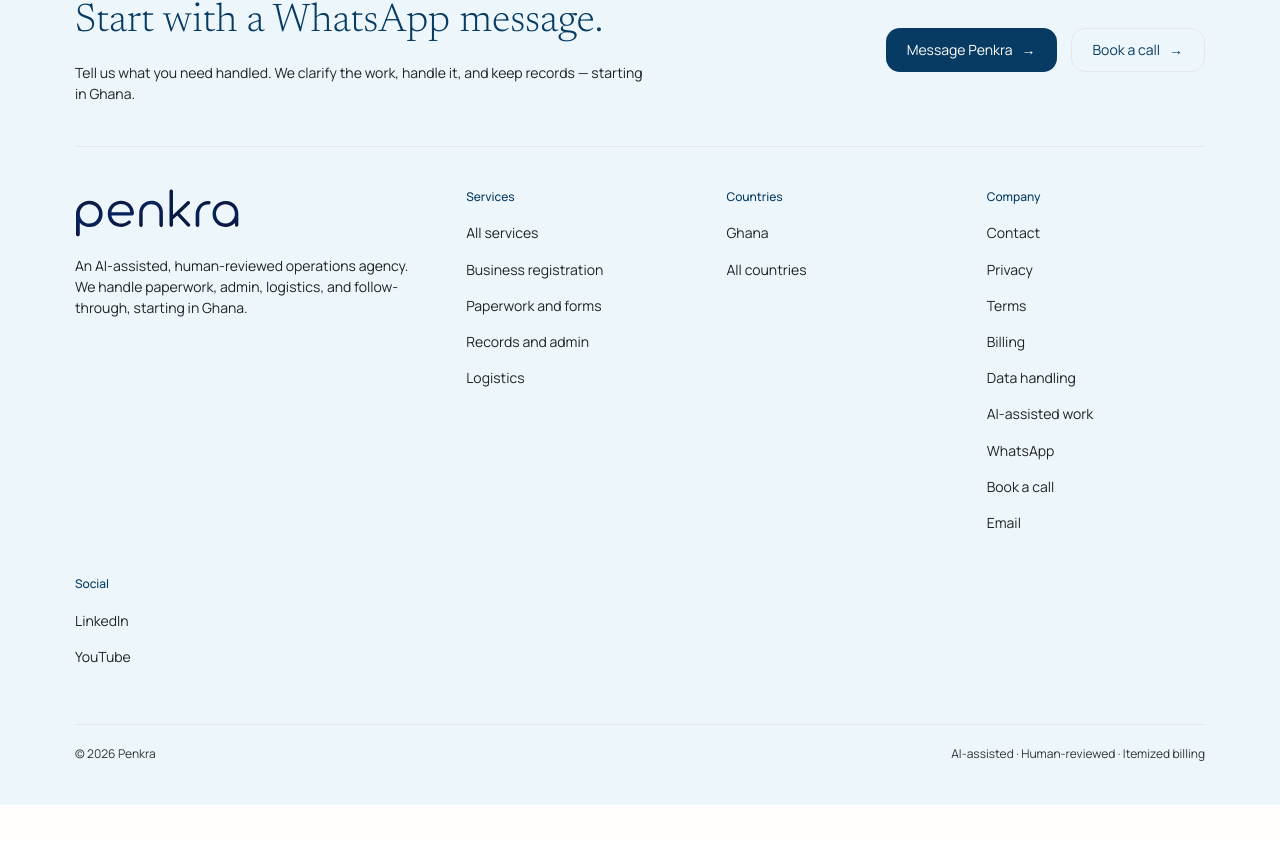
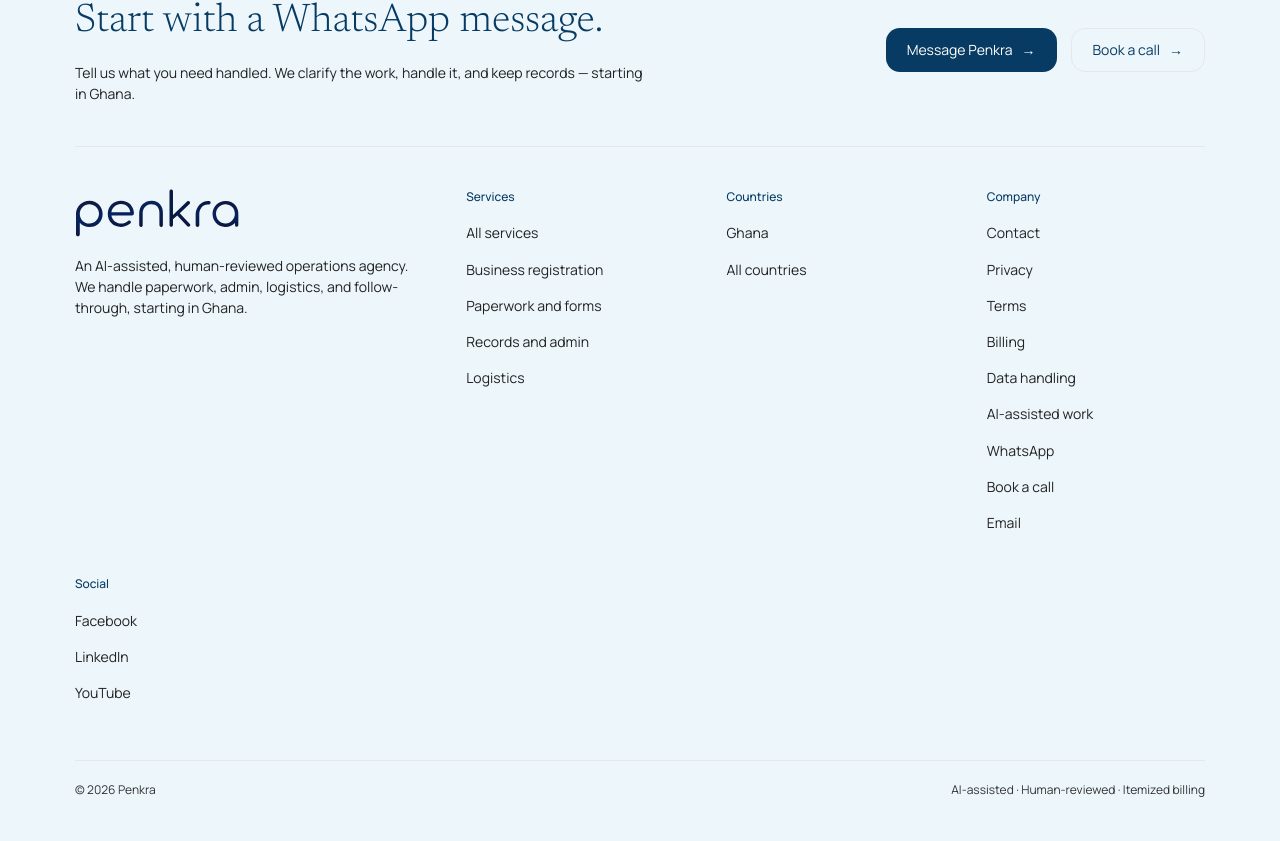
Before and after one commit to penkrahq/penkra-website, a Next.js app: page / in a window 1280 px wide. Shown: the part 8337-9178 px from the top of the page. Before the commit the page ends 9142 px from the top, so only its background shows below. Built offline with nearby package versions, Linux system fonts and the light colour scheme; no server answers.

Commit message:
chore: add Facebook social profile

```diff
--- a/app/layout.tsx
+++ b/app/layout.tsx
@@ -108,6 +108,7 @@
               },
             ],
             sameAs: [
+              "https://www.facebook.com/profile.php?id=61591393648650",
               "https://www.linkedin.com/company/penkra/",
               "https://www.youtube.com/@penkra",
             ],
--- a/components/site-footer.tsx
+++ b/components/site-footer.tsx
@@ -38,6 +38,7 @@
   {
     title: "Social",
     links: [
+      { label: "Facebook", href: "https://www.facebook.com/profile.php?id=61591393648650", external: true },
       { label: "LinkedIn", href: "https://www.linkedin.com/company/penkra/", external: true },
       { label: "YouTube", href: "https://www.youtube.com/@penkra", external: true },
     ],
```
